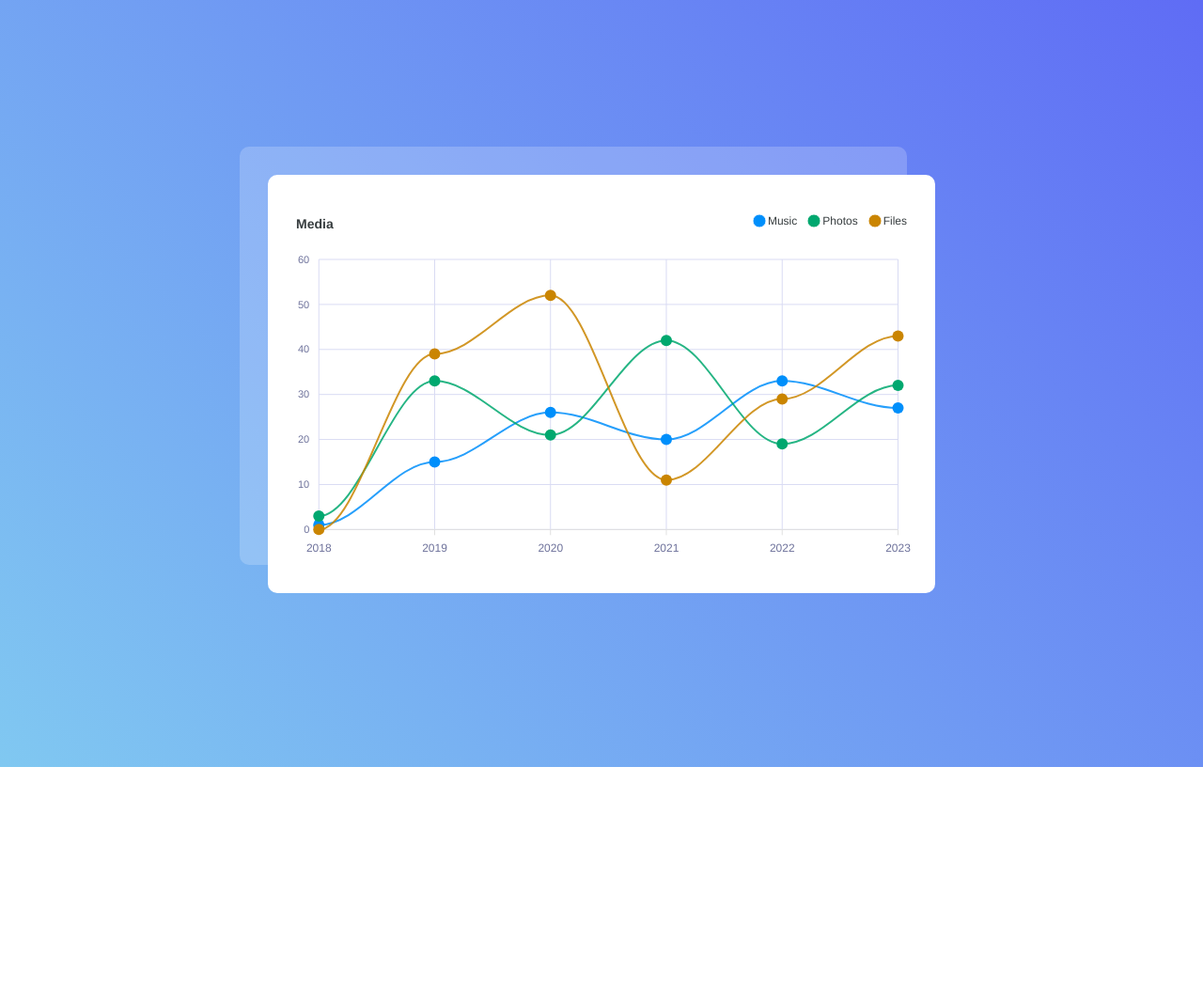
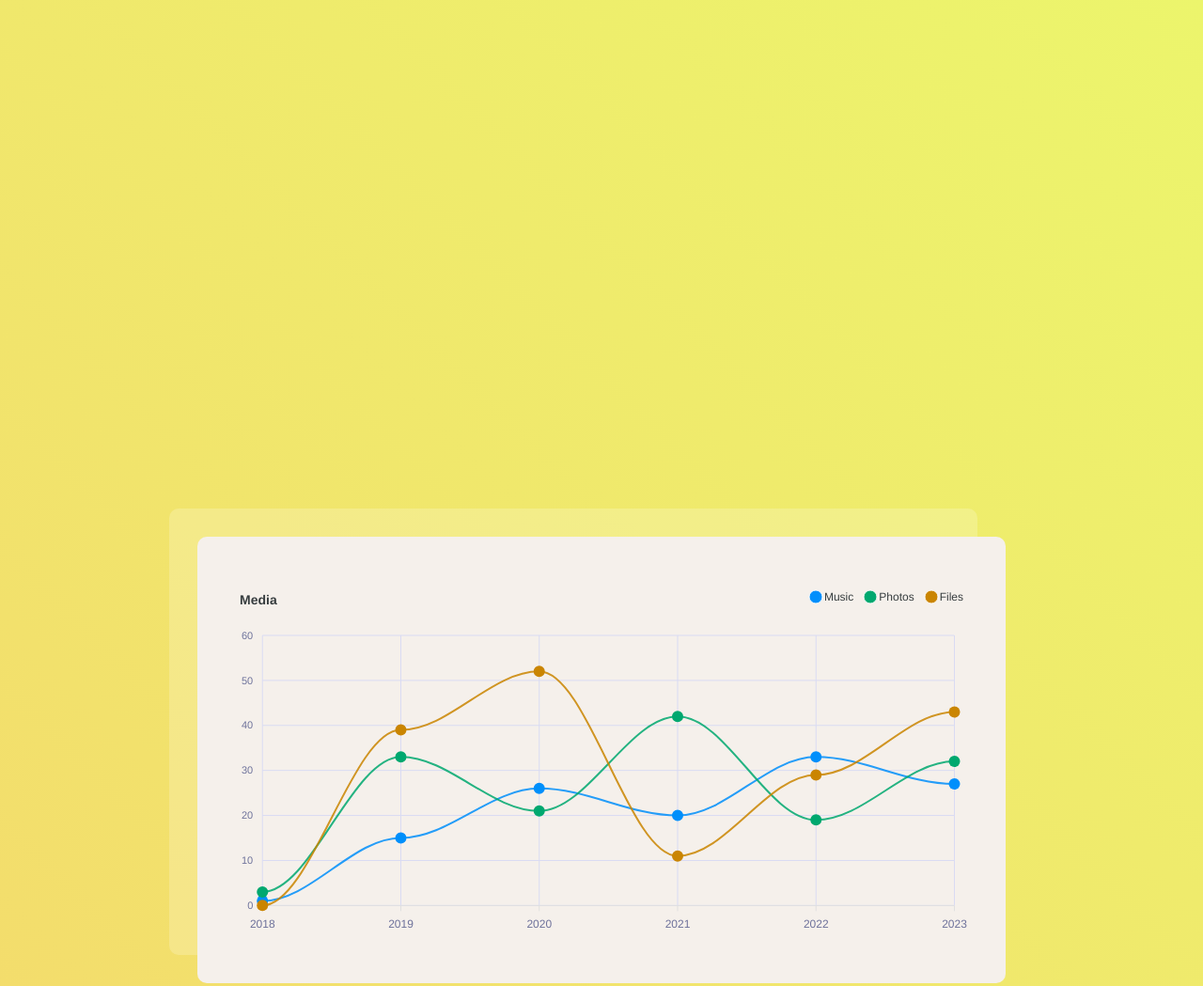
Before and after one commit to bluecurv/js-sites, a plain HTML site: page line-chart/index.html in a window 1280 px wide. Shown: the top 1049 px of the page at 94% size. Before the commit the page ends 816 px from the top, so only its background shows below. Drawn offline with nearby package versions, Linux system fonts and the light colour scheme.

Commit message:
Update background and card styles in CSS

```diff
--- a/line-chart/style.css
+++ b/line-chart/style.css
@@ -1,7 +1,7 @@
 body {
-  background: linear-gradient(45deg, #80c8f1, #5f6cf5);
+  background: linear-gradient(45deg, #f5d76c, #ecf56c);
   font-family: 'Helvetica, Arial, sans-serif';
-  min-height: 100vh;
+  min-height: 200vh;
   display: flex;
   justify-content: center;
   align-items: center;
@@ -9,8 +9,8 @@ body {
 
 .card {
   width: 100%;
-  max-width: 680px;
-  padding: 15px;
+  max-width: 800px;
+  padding: 30px;
 
   position: relative;
 }
@@ -34,7 +34,7 @@ body {
 
 .card::after {
   z-index: 2;
-  background-color: #ffffff;
+  background-color: #F5F0EB;
 }
 
 .card-content {
```
